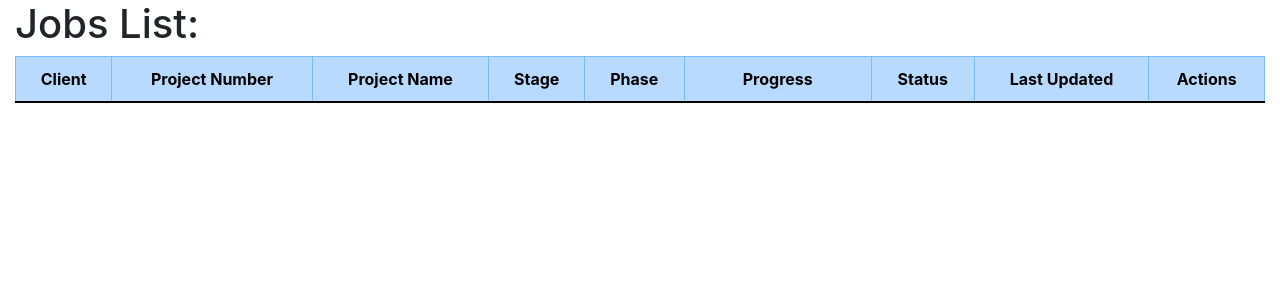
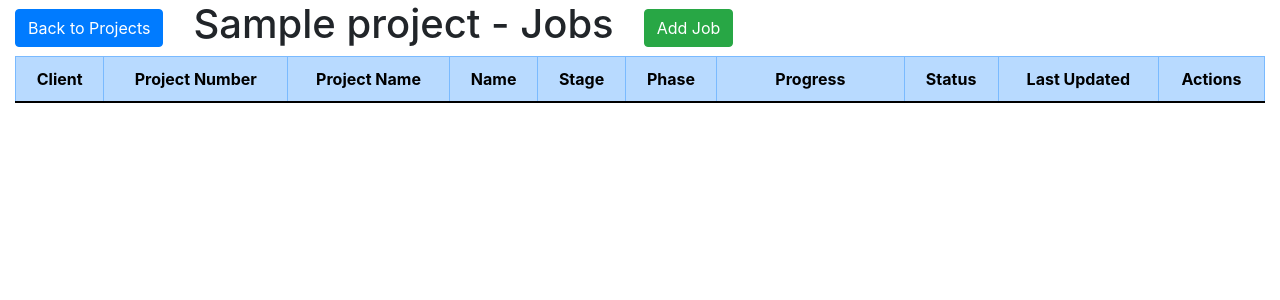
Before and after one commit to ThatOldChap/fictitious-penguin, a Flask app: page /projects/1/jobs in a window 1280 px wide. Shown: the part 56-356 px from the top of the page. Run offline with Flask 2, Linux system fonts and the light colour scheme; tables that the repository leaves empty hold one stand-in row (values such as "Sample post"); data that the repository does not hold is empty; parts of the project's set-up code (start-up, migrations or seed data) failed here and were passed over; some libraries are stand-ins or nearby versions.

Commit message:
Added back and Add buttons to each list of items

```diff
--- a/app/__init__.py
+++ b/app/__init__.py
@@ -1,4 +1,3 @@
-
 import logging
 from logging.handlers import SMTPHandler, RotatingFileHandler
 import os
@@ -31,6 +30,10 @@ def create_app(config_class=Config):
 
     # Add the zip function into the jinja template functionality
     app.jinja_env.globals.update(zip=zip)
+
+    # Import the models to allow for migrate to detect any changes
+    from app.models import User, TestPoint, Channel, Group, Job, Project, Client, TestEquipment
+    from app.models import TestEquipmentType, CalibrationRecord, ChannelEquipmentRecord
 
     # Pass the application context to each of the initialize dependencies
     db.init_app(app)
--- a/app/main/forms.py
+++ b/app/main/forms.py
@@ -71,6 +71,7 @@ class AddJobForm(FlaskForm):
     client_name = SelectField('Client Name', render_kw=CUSTOM_SELECT_CLASS, validators=[DataRequired()])
     project_number = SelectField('Project Number', render_kw=CUSTOM_SELECT_CLASS, validators=[DataRequired()])
     project_name = SelectField('Project Name', render_kw=CUSTOM_SELECT_CLASS, validators=[DataRequired()])
+    name = StringField('Job Name', render_kw=CUSTOM_FORM_CLASS, validators=[DataRequired()])
     stage = SelectField('Project Stage', choices=JOB_STAGE_CHOICES, render_kw=CUSTOM_SELECT_CLASS, validators=[DataRequired()])
     phase = SelectField('Project Phase', choices=JOB_PHASE_CHOICES, render_kw=CUSTOM_SELECT_CLASS, validators=[DataRequired()])
     submit = SubmitField('Add Job')
@@ -141,7 +142,7 @@ class ChannelsForm(FlaskForm):
 
 
 class AddTestEquipmentForm(FlaskForm):
-    name = SelectField('Name', render_kw=CUSTOM_FORM_CLASS,
+    name = SelectField('Name', render_kw=CUSTOM_SELECT_CLASS,
         choices=TEST_EQUIPMENT_TYPE_CHOICES, validators=[DataRequired()])
     manufacturer = StringField('Manufacturer', render_kw=CUSTOM_FORM_CLASS, validators=[DataRequired()])
     model_num = StringField('Model Number', render_kw=CUSTOM_FORM_CLASS, validators=[DataRequired()])
--- a/app/main/routes.py
+++ b/app/main/routes.py
@@ -8,7 +8,7 @@ from app.main.forms import AddCalibrationRecordForm, EditProfileForm, AddClientF
 from app.main.forms import ChannelsForm, ChannelForm, TestPointForm
 from app.main.forms import EMPTY_SELECT_CHOICE, CUSTOM_FORM_CLASS
 from wtforms.fields.core import BooleanField
-from app.utils import StandardTestEquipmentTypes, TestPointListType, TestResult, none_if_empty
+from app.utils import TestPointListType, TestResult, none_if_empty
 
 @bp.route('/', methods=['GET', 'POST'])
 @bp.route('/index', methods=['GET', 'POST'])
@@ -155,13 +155,14 @@ def add_job(project_id):
         # Add the new job to the database
         job = Job(
             project_id=form.project_name.data,
+            name=form.name.data,
             stage=form.stage.data,
             phase=form.phase.data
-            )
+        )
         db.session.add(job)
         db.session.commit()
         flash(f'Job "{job.stage} {job.phase}" has been added to the {job.project.name} project.')
-        return redirect(url_for('main.projects'))
+        return redirect(url_for('main.jobs', project_id=project_id))
 
     return render_template('add_item.html', title='Add Job', form=form, item='Job')
 
@@ -169,9 +170,10 @@ def add_job(project_id):
 @bp.route('/projects/<project_id>/jobs', methods=['GET', 'POST'])
 def jobs(project_id):
 
+    project = Project.query.filter_by(id=project_id).first()
     jobs = Job.query.filter_by(project_id=project_id).all()
 
-    return render_template('jobs.html', title='Job List', jobs=jobs)
+    return render_template('jobs.html', title='Job List', jobs=jobs, project=project)
 
 
 @bp.route('/job/<job_id>/add_group', methods=['GET', 'POST'])
@@ -194,16 +196,17 @@ def add_group(job_id):
         db.session.add(group)
         db.session.commit()
         flash(f'Group "{group.name}" has been added to the {group.job.stage} {group.job.phase} job for the {group.job.project.name} project.')
-        return redirect(url_for('main.jobs', project_id=group.job.project.id))
+        return redirect(url_for('main.groups', job_id=job_id))
 
     return render_template('add_item.html', title='New Group', form=form, item="Group")
 
 @bp.route('/job/<job_id>/groups', methods=['GET', 'POST'])
 def groups(job_id):
 
+    job = Job.query.filter_by(id=job_id).first()
     groups = Group.query.filter_by(job_id=job_id).all()
 
-    return render_template('groups.html', title='Group List', groups=groups)
+    return render_template('groups.html', title='Group List', groups=groups, job=job)
 
 
 @bp.route('/group/<group_id>/add_channel', methods=['GET', 'POST'])
@@ -271,7 +274,7 @@ def add_channel(group_id):
         db.session.commit()
         flash(f'Channel "{channel.name}" has been added to the {channel.group.name} group along with {num_testpoints} testpoints.')
 
-        return redirect(url_for(f'main.groups', job_id=channel.group.job.id))
+        return redirect(url_for(f'main.channels', group_id=group_id))
 
     # Display the errors if there are any
     if len(form.errors.items()) > 0:
@@ -537,7 +540,7 @@ def add_test_equipment():
         db.session.commit()
 
         # Add the new TestEquipment to the list of TestEquipmentTypes
-        test_equipment_type = TestEquipmentType.query.filter_by(test_equipment.name).first()
+        test_equipment_type = TestEquipmentType.query.filter_by(name=test_equipment.name).first()
         test_equipment_type.add_test_equipment(test_equipment)
         db.session.commit()
 
--- a/app/models.py
+++ b/app/models.py
@@ -348,6 +348,7 @@ class Group(db.Model):
 
 class Job(db.Model):
     id = db.Column(db.Integer, primary_key=True)
+    name = db.Column(db.String(32))
     stage = db.Column(db.String(16))
     phase = db.Column(db.String(8))
     status = db.Column(db.String(16), default=Status.NOT_STARTED.value)
@@ -628,7 +629,7 @@ class CalibrationRecord(db.Model):
 
     def __repr__(self):
         test_equipment = self.get_test_equipment()
-        return f'CalibrationRecord for {test_equipment.name} ({test_equipment.asset_id}) due {self.calibration_due_date}'
+        return f'<CalibrationRecord for {test_equipment.name} ({test_equipment.asset_id}) due {self.calibration_due_date}>'
 
     def get_test_equipment(self):
         return TestEquipment.query.filter_by(id=self.test_equipment_id).first()
@@ -646,3 +647,6 @@ class ChannelEquipmentRecord(db.Model):
     # Relationships
     channel = db.relationship('Channel', back_populates='test_equipment')
     test_equipment = db.relationship('TestEquipment', back_populates='channels')
+
+    def __repr__(self):
+        return f'<ChannelEquipmentRecord for channel {self.channel.name} and {self.test_equipment.name} ({self.test_equipment.asset_id}) at {self.timestamp}>'
--- a/app/templates/group.html
+++ b/app/templates/group.html
@@ -23,7 +23,7 @@
     </td>
     <td class="align-middle">{{ group.status }}</td>
     <td class="align-middle">{{ moment(group.last_updated).format("hh:mm A, DD-MMM-YYYY") }}</td>
-    <td class="align-middle">
+    <td>
         {# Button for seeing a list of all the group's channels #}
         <button type="button" class="btn btn-info">
             <a style="color:#FFFFFF;" href="{{ url_for('main.channels', group_id=group.id) }}">Channel List</a>
--- a/app/templates/job.html
+++ b/app/templates/job.html
@@ -7,6 +7,7 @@
     <td class="align-middle">{{ job.project.client.name }}</td>
     <td class="align-middle">{{ job.project.number }}</td>
     <td class="align-middle">{{ job.project.name }}</td>
+    <td class="align-middle">{{ job.name }}</td>
     <td class="align-middle">{{ job.stage }}</td>
     <td class="align-middle">{{ job.phase }}</td>
     <td class="align-middle">
--- a/app/templates/jobs.html
+++ b/app/templates/jobs.html
@@ -2,13 +2,30 @@
 
 {% block app_content %}
     <div>
-        <h1>Jobs List:</h1>
+        <div class="row align-items-center">
+            <div class="col-auto">
+                {# Back Button for navigating back to the Projects Page #}
+                <button type="button" class="btn btn-primary">
+                    <a style="color:#FFFFFF;" href="{{ url_for('main.projects') }}">Back to Projects</a>
+                </button>
+            </div>
+            <div class="col-auto">
+                <h1>{{ project.name }} - Jobs</h1>
+            </div>
+            <div class="col-auto">
+                {# Create Button for creating a new Job #}
+                <button type="button" class="btn btn-success">
+                    <a style="color:#FFFFFF;" href="{{ url_for('main.add_job', project_id=project.id) }}">Add Job</a>
+                </button>
+            </div>
+        </div>
         <table class="table table-hover table-bordered align-middle">
             <thead>
                 <tr class="table-primary text-center align-middle">
                     <th class="align-middle">Client</th>
                     <th class="align-middle">Project Number</th>
                     <th class="align-middle">Project Name</th>
+                    <th class="align-middle">Name</th>
                     <th class="align-middle">Stage</th>
                     <th class="align-middle">Phase</th>
                     <th class="align-middle" width="15%">Progress</th>
--- a/app/utils.py
+++ b/app/utils.py
@@ -187,9 +187,9 @@ def initDbForTest():
 
     # Create some Jobs for the Projects
     for p in Project.query.all():
-        j1 = Job(project_id=p.id, stage="In-House", phase="Commissioning")
-        j2 = Job(project_id=p.id, stage="On-Site", phase="Commissioning")
-        j3 = Job(project_id=p.id, stage="On-Site", phase="ATP")
+        j1 = Job(project_id=p.id, name="TDAS", stage="In-House", phase="Commissioning")
+        j2 = Job(project_id=p.id, name="TDAS", stage="On-Site", phase="Commissioning")
+        j3 = Job(project_id=p.id, name="TDAS", stage="On-Site", phase="ATP")
         db.session.add_all([j1, j2, j3])
     db.session.commit()
 
--- a/icats.py
+++ b/icats.py
@@ -1,6 +1,5 @@
 from app import create_app, db
-from app.models import TestPoint, Channel, Group, Job, Project, CalibrationRecord
-from app.models import Client, User, TestEquipment, TestEquipmentType, ChannelEquipmentRecord
+from app.models import *
 from app.utils import initDbForTest
 
 # Create the app instance
--- a/migrations/env.py
+++ b/migrations/env.py
@@ -20,8 +20,9 @@ logger = logging.getLogger('alembic.env')
 
 # add your model's MetaData object here
 # for 'autogenerate' support
-# from myapp import mymodel
+# from app import mymodel
 # target_metadata = mymodel.Base.metadata
+from app.models import *
 config.set_main_option(
     'sqlalchemy.url',
     str(current_app.extensions['migrate'].db.engine.url).replace('%', '%%'))
```
Also changed, not shown: app/templates/channels.html (+17 -1 lines), app/templates/groups.html (+17 -1 lines), app/templates/projects.html (+17 -1 lines).
